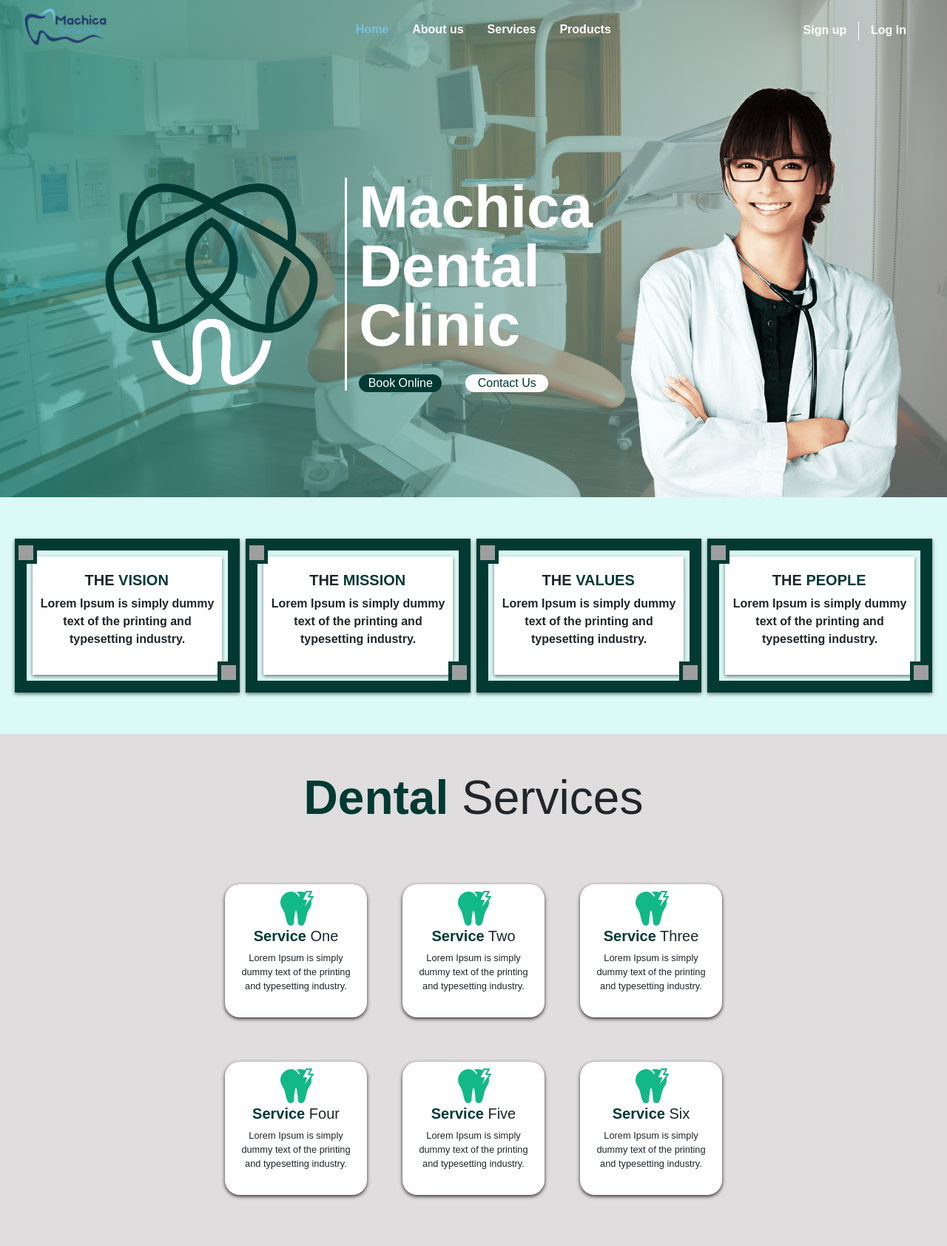
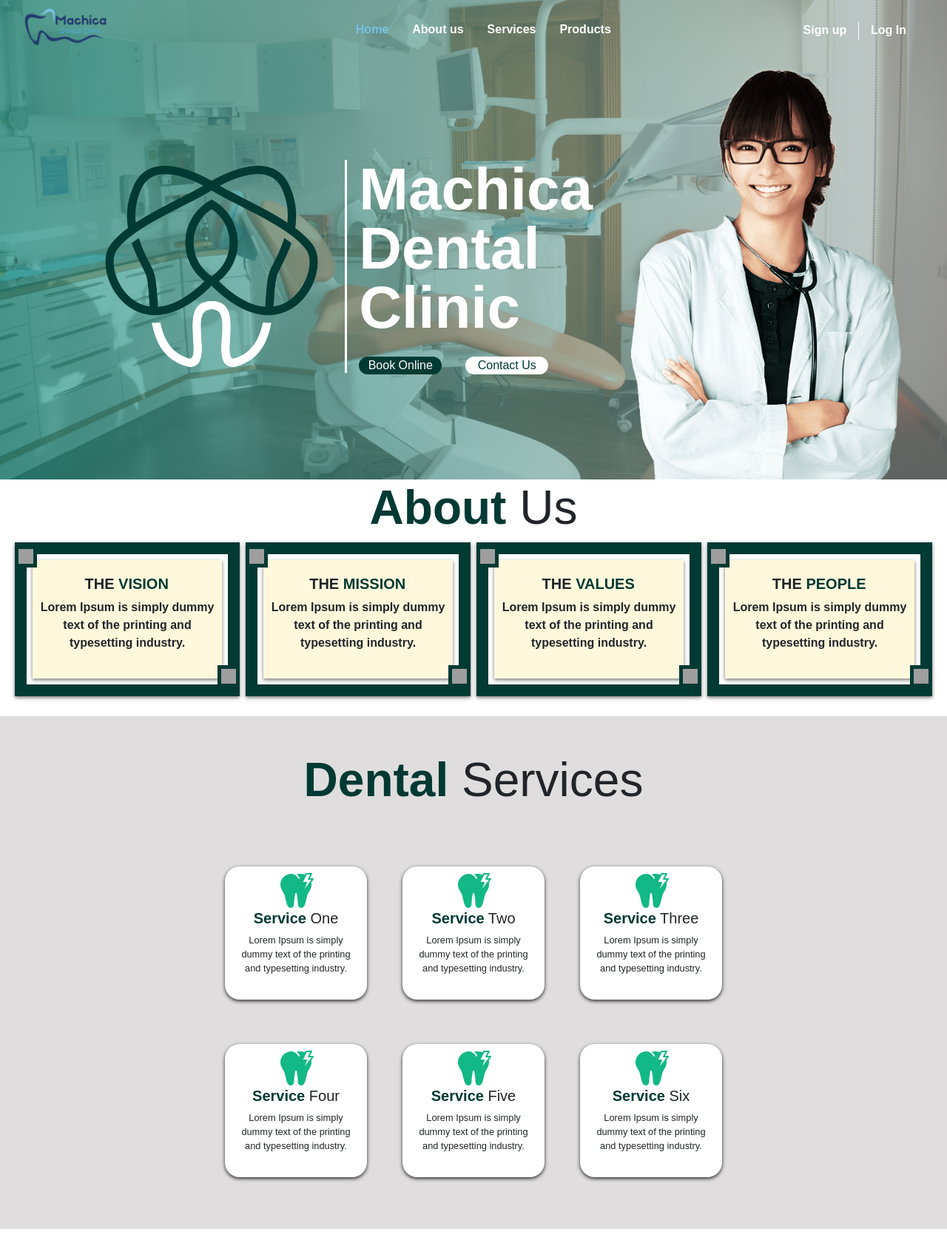
Before and after one commit to boom141/machica_bckup, a Flask app: page / in a window 1280 px wide. Shown: the top 1684 px of the page at 74% size. Run offline with Flask 3, Linux system fonts and the light colour scheme; some libraries are stand-ins or nearby versions; grey boxes are pictures that could not be loaded.

Commit message:
Add files via upload

```diff
--- a/static/app.js
+++ b/static/app.js
@@ -76,6 +76,10 @@ function expand_services(index){
         services[i].classList.remove('service-hover')
         sub_service.classList.add('sub-service-attribute')
 
+        while(sub_service.firstElementChild){
+          sub_service.firstElementChild.remove()
+        }
+
         for(let i=0;i<3;i++){
           $(sub_service).append(new service_details(`Service name ${i+1}`,null,1000).render_html())
         }
@@ -89,6 +93,7 @@ function expand_services(index){
       }
     }
 }
+
 
 
 const back_btn = document.querySelectorAll('.bck-btn')
@@ -108,7 +113,7 @@ back_btn.forEach((element,index)=>{
       $('.divider-service').css('display', 'none')
       $('.bck-btn').css('display', 'none')
     }
-    setTimeout(()=>{ services[index].style.animationName = 'null'; current_index=-1}, 1000);
+    let timeout = setTimeout(()=>{ services[index].style.animationName = 'null'; current_index=-1; clearTimeout(timeout)}, 1000);
   })
 })
 
--- a/static/landing.css
+++ b/static/landing.css
@@ -100,7 +100,7 @@ img, svg {
 .sticky {
     position: fixed;
     box-shadow: 0 2px 5px rgba(0, 0, 0, 0.538);
-    background-color: #00302a;
+    background-color: #337c73;
 
 }
 
@@ -198,9 +198,10 @@ img, svg {
     margin-top: 0rem;
     height: 20rem;
     width: 100%;
-    background: #40e0d030;
+    background: white;
     display: flex;
-    justify-content: center;
+    flex-direction: column;
+    justify-content: space-between;
     align-items: center;
 }
 
@@ -209,6 +210,7 @@ img, svg {
     grid-template-columns: repeat(4,19rem);
     grid-template-rows: repeat(1,13rem);
     column-gap: .5rem;
+    margin-bottom: 4rem;
 }
 
 .about-border{
@@ -225,7 +227,7 @@ img, svg {
     z-index: 2;
     height: 10rem;
     width: 16rem;
-    background-color: white;
+    background-color: cornsilk;
     display: flex;
     flex-direction: column;
     justify-content: center;
--- a/templates/base.html
+++ b/templates/base.html
@@ -4,7 +4,7 @@
     <meta charset="UTF-8">
     <meta http-equiv="X-UA-Compatible" content="IE=edge">
     <meta name="viewport" content="width=device-width, initial-scale=1.0">
-    <<link href="https://cdn.jsdelivr.net/npm/bootstrap@5.0.2/dist/css/bootstrap.min.css" rel="stylesheet" integrity="sha384-EVSTQN3/azprG1Anm3QDgpJLIm9Nao0Yz1ztcQTwFspd3yD65VohhpuuCOmLASjC" crossorigin="anonymous">
+    <link href="https://cdn.jsdelivr.net/npm/bootstrap@5.0.2/dist/css/bootstrap.min.css" rel="stylesheet" integrity="sha384-EVSTQN3/azprG1Anm3QDgpJLIm9Nao0Yz1ztcQTwFspd3yD65VohhpuuCOmLASjC" crossorigin="anonymous">
     <link rel="preconnect" href="https://fonts.googleapis.com">
     <link rel="stylesheet" href="https://stackpath.bootstrapcdn.com/bootstrap/4.5.0/css/bootstrap.min.css">
     <link rel="stylesheet" href="https://fonts.googleapis.com/icon?family=Material+Icons">
--- a/templates/landing.html
+++ b/templates/landing.html
@@ -25,6 +25,7 @@
 </section>
 <section id="about" class="section-attrib">
     <div class="section-content-about section-2">
+        <h1 style="font-size: 4rem; "><span style="color: #003A33">About</span> Us</h1>
         <div class="about-section">
             <div class="about-border">
                 <div class="qoute-marks">
```
